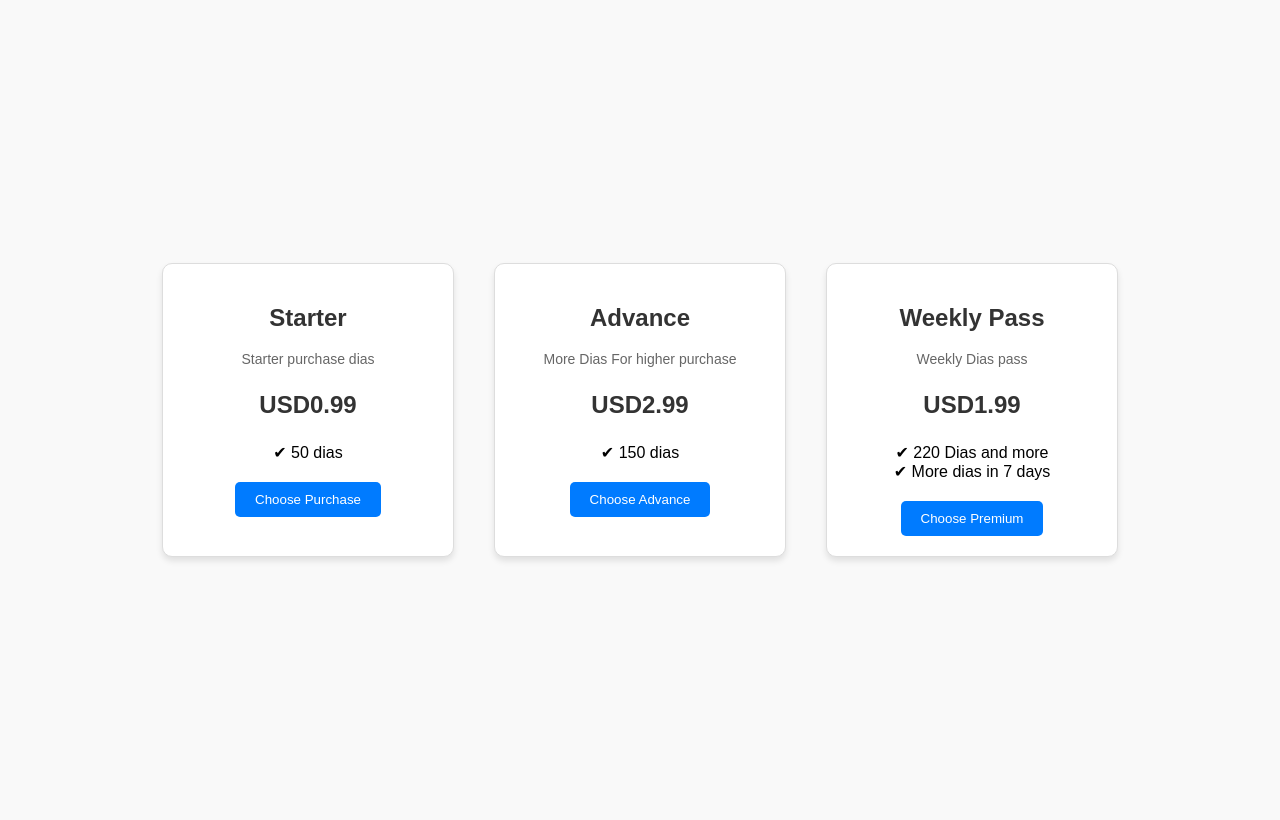
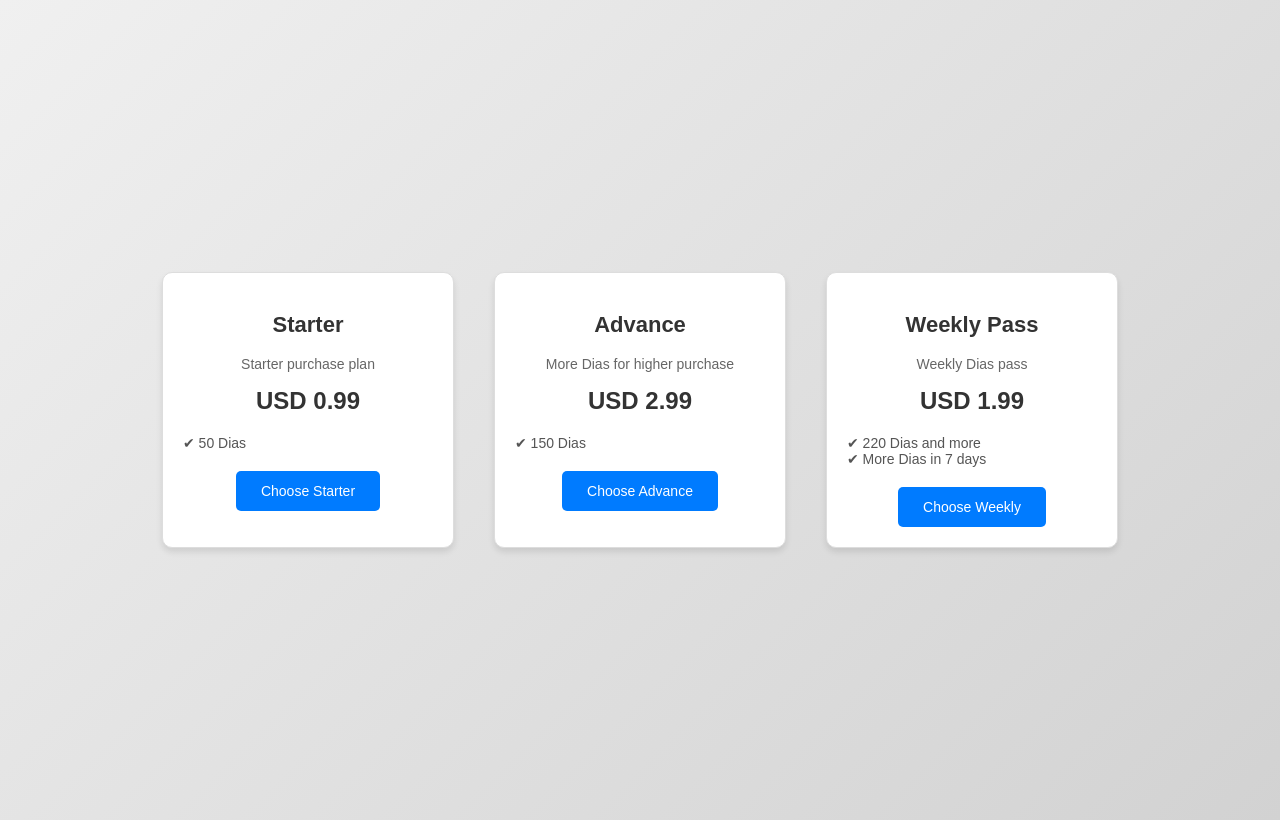
Before and after one commit to hirokire/Pricing-table, a plain HTML site: page index.html in a window 1280 px wide. Drawn offline with Linux system fonts and the light colour scheme.

Commit message:
Update index.html

```diff
--- a/index.html
+++ b/index.html
@@ -5,20 +5,20 @@
     <meta name="viewport" content="width=device-width, initial-scale=1.0">
     <title>Pricing Table</title>
     <style>
+        /* Global styles */
         body {
             margin: 0;
             font-family: Arial, sans-serif;
-            background-color: #f9f9f9;
-        }
-
-        .container {
+            background: rgb(240, 240, 240); /* Light gray background */
+            background: linear-gradient(135deg, rgb(240, 240, 240), rgb(210, 210, 210)); /* Subtle gradient */
             display: flex;
             justify-content: center;
             align-items: center;
-            height: 100vh;
+            min-height: 100vh;
             padding: 10px;
         }
 
+        /* Pricing table container */
         .pricing-table {
             display: flex;
             gap: 20px;
@@ -26,6 +26,7 @@
             justify-content: center;
         }
 
+        /* Individual pricing card */
         .pricing-card {
             flex: 1;
             max-width: 300px;
@@ -37,36 +38,62 @@
             text-align: center;
             box-shadow: 0 4px 6px rgba(0, 0, 0, 0.1);
             margin: 10px;
+            transition: transform 0.3s ease, box-shadow 0.3s ease;
         }
 
+        .pricing-card:hover {
+            transform: translateY(-10px);
+            box-shadow: 0 6px 12px rgba(0, 0, 0, 0.2);
+        }
+
+        /* Card title style */
         .pricing-card h2 {
             color: #333;
+            font-size: 22px;
+            font-weight: bold;
         }
 
+        /* Card description */
         .pricing-card p {
             font-size: 14px;
             color: #666;
         }
 
+        /* Price style */
         .pricing-card .price {
             font-size: 24px;
             color: #333;
             font-weight: bold;
+            margin: 15px 0;
         }
 
+        /* List items inside the card */
         .pricing-card ul {
             list-style: none;
             padding: 0;
             margin: 20px 0;
+            text-align: left;
         }
 
+        .pricing-card ul li {
+            font-size: 14px;
+            color: #555;
+        }
+
+        /* Button style */
         .pricing-card button {
-            padding: 10px 20px;
+            padding: 12px 25px;
             background-color: #007BFF;
             color: #fff;
             border: none;
             border-radius: 5px;
             cursor: pointer;
+            font-size: 14px;
+            transition: background-color 0.3s ease;
+        }
+
+        .pricing-card button:hover {
+            background-color: #0056b3;
         }
 
         /* Responsive styles */
@@ -88,28 +115,31 @@
             .pricing-card p {
                 font-size: 13px;
             }
+
+            .pricing-card button {
+                font-size: 16px;
+            }
         }
     </style>
 </head>
 <body>
-    <div class="container">
     <div class="pricing-table">
         <div class="pricing-card">
             <h2>Starter</h2>
-                <p>Starter purchase dias</p>
-                <p class="price">USD0.99</p>
+            <p>Starter purchase plan</p>
+            <p class="price">USD 0.99</p>
             <ul>
-                    <li>✔ 50 dias </li>
+                <li>✔ 50 Dias</li>
             </ul>
-                <button>Choose Purchase</button>
+            <button>Choose Starter</button>
         </div>
 
         <div class="pricing-card">
             <h2>Advance</h2>
-                <p>More Dias For higher purchase</p>
-                <p class="price">USD2.99</p>
+            <p>More Dias for higher purchase</p>
+            <p class="price">USD 2.99</p>
             <ul>
-                    <li>✔ 150 dias</li>
+                <li>✔ 150 Dias</li>
             </ul>
             <button>Choose Advance</button>
         </div>
@@ -117,13 +147,12 @@
         <div class="pricing-card">
             <h2>Weekly Pass</h2>
             <p>Weekly Dias pass</p>
-                <p class="price">USD1.99</p>
+            <p class="price">USD 1.99</p>
             <ul>
-                    <li>✔ 220 Dias and more </li>
-                    <li>✔ More dias in 7 days</li>
+                <li>✔ 220 Dias and more</li>
+                <li>✔ More Dias in 7 days</li>
             </ul>
-                <button>Choose Premium</button>
-            </div>
+            <button>Choose Weekly</button>
         </div>
     </div>
 </body>
```
Lines whose indentation alone changed are shown as unchanged.
